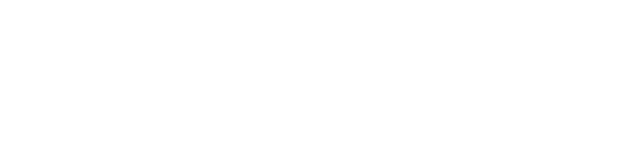
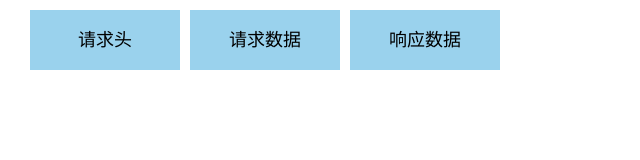
Before and after one commit to keeponly/Test-platform, a plain HTML site: page front-end/js/选项卡.html in a window 1280 px wide. Shown: the whole page, without its empty margins (0-640 px from the left). Drawn offline with nearby package versions, Linux system fonts and the light colour scheme; files that its build step writes are made by us from their sources.

Commit message:
jquery-01

```diff
--- a/front-end/js/选项卡.html
+++ b/front-end/js/选项卡.html
@@ -4,8 +4,34 @@
     <meta charset="UTF-8">
     <title>选项卡</title>
     <script src="https://apps.bdimg.com/libs/jquery/2.1.4/jquery.min.js"></script>
+    <link rel="stylesheet" href="css/reset.css">
+    <style type="text/css">
+        .box{
+            height: 60px;
+            margin: 10px auto 0 30px;
+        }
+        .menu li{
+            list-style: none;
+            margin-right: 10px;
+            width: 150px;
+            font: normal 18px/60px "Microsoft YaHei UI";
+            float: left;
+            background: #9ad2ed;
+            text-align: center;
+        }
+    </style>
 </head>
 <body>
+<div class="box">
+    <div class="menu">
+        <ul>
+            <li>请求头</li>
+            <li>请求数据</li>
+            <li>响应数据</li>
+        </ul>
 
+    </div>
+
+</div>
 </body>
 </html>
```
